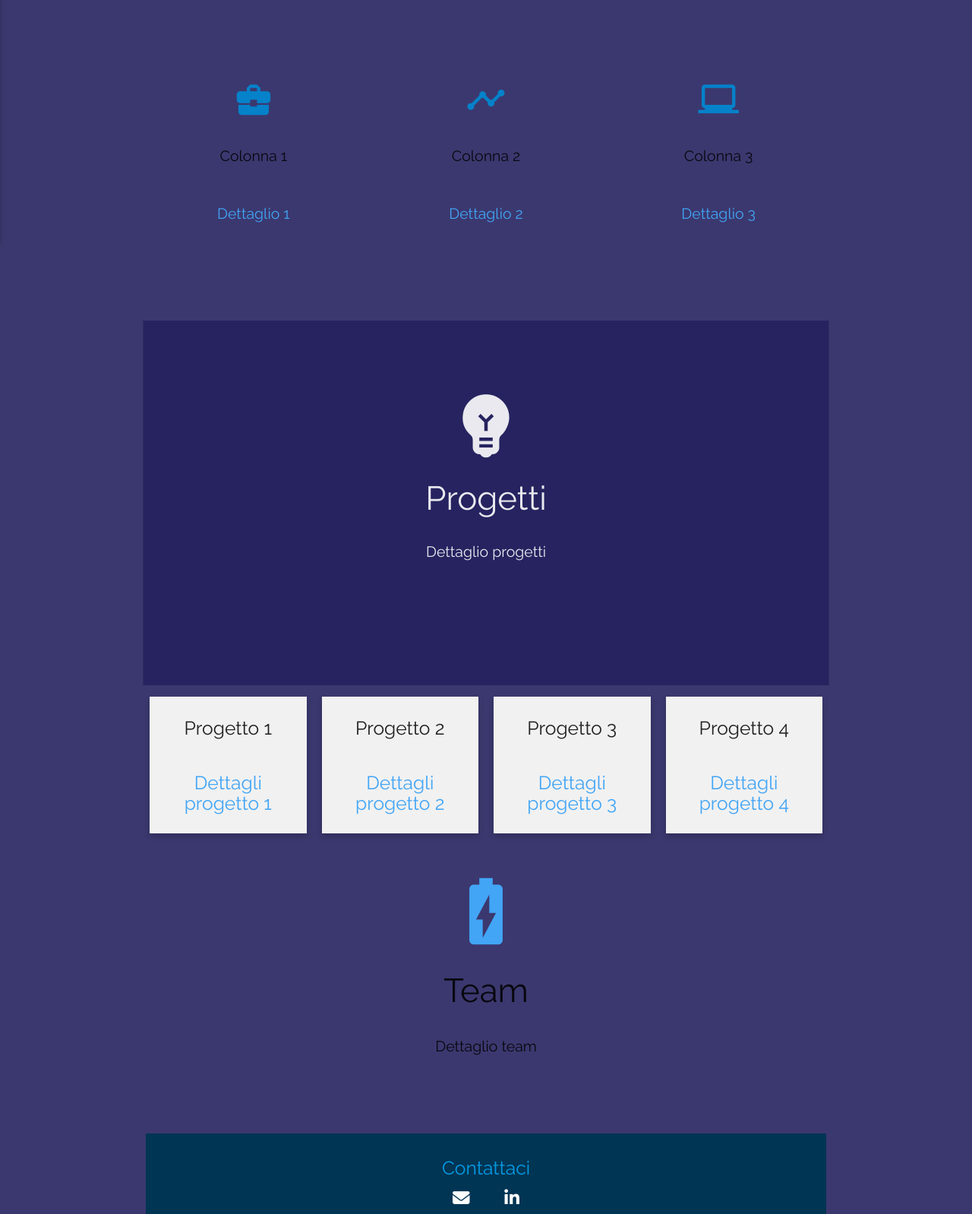
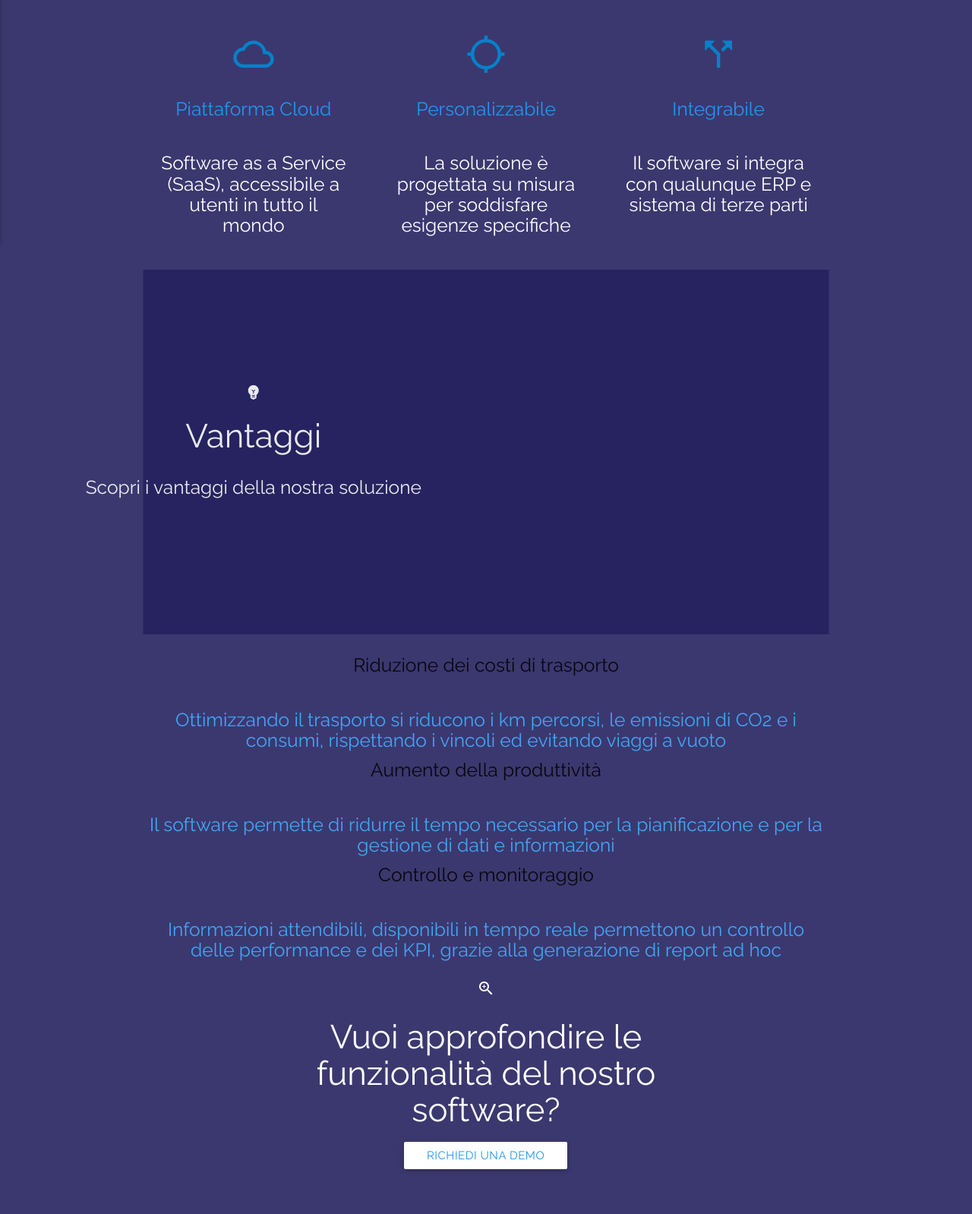
Before and after one commit to BitsbreezeTeam/website, a plain HTML site: page index.html in a window 1280 px wide. Shown: the part 541-2139 px from the top of the page at 76% size. Drawn offline with nearby package versions, Linux system fonts and the light colour scheme.

Commit message:
Update and rename index_OLD.html to index.html

```diff
--- a/index_OLD.html
+++ b/index.html
@@ -30,15 +30,15 @@
         <!-- aggiungo hamburger icon per versione mobile navbar -->
         <a href="#" data-activates="mobile-demo" class="button-collapse"><i class="material-icons">menu</i></a>
         <ul class="right hide-on-med-and-down">
-          <li><a href="#esperienza">Soluzioni</a></li>
-          <li><a href="#progetti">Demo</a></li>
+          <li><a href="#soluzioni">Soluzioni</a></li>
+          <li><a href="#vantaggi">Demo</a></li>
           <li><a href="#tempo_libero">Team</a></li>
         </ul>
         <!-- aggiungo menu mobile -->
         <ul class="side-nav" id="mobile-demo">
           <!-- copio i nostri 3 elementi -->
-          <li><a href="#esperienza">Soluzioni</a></li>
-          <li><a href="#progetti">Demo</a></li>
+          <li><a href="#soluzioni">Soluzioni</a></li>
+          <li><a href="#vantaggi">Demo</a></li>
           <li><a href="#tempo_libero">Team</a></li>
         </ul>
       </div>
@@ -49,53 +49,59 @@
     <div class="section-intro no-pad-bot">
       <div class="container">
         <br><br>
+        <br><br>
         <h1 class="header center white-text"></h1>
-<!--         <div class="row center"> -->
+        <h1 class="header center white-text"></h1>
+       <!-- <h1 class="header center white-text">Barca a vela - spinnaker - cambiare colore al logo</h1> -->
+         <div class="row center">
           <!-- aggiungo classe header-subtitle -->
- <!--          <h5 class="header-subtitle col s12 light">Brezza digitale</h5>
-        </div> -->
+          <br><br>
+          <br><br>
+          <br><br>
+          <h5 class="header-subtitle col s12 light">Soluzioni software per la pianificazione e l'ottimizzazione della logistica e dei trasporti</h5>
+        </div>
 <!--Bottone scopri chi siamo -->
-<!--         <div class="row center">
-          <a href="#esperienza" class="btn-large waves-effect waves-light blue lighten-1">Scopri chi siamo</a>
+          <div class="row center">
+          <a href="#soluzioni" class="btn-large waves-effect waves-light blue lighten-1">Scopri di più</a>
         </div>
-        <br><br>-->
+        <br><br>
       </div>
     </div>
-    <div class="parallax"><img src="logo_xl_dark.svg" alt="Logo" height="25" width="10"></div>
+    <div class="parallax"><img src="logo_xl_dark.svg" alt="Logo" height="20" width="10"></div>
   <!--   <div class="parallax"><img src="background1.jpg" alt="Background img 1"></div> -->
 
   </div>
 
 
-  <!-- Esperienza -->
-  <div id="esperienza" class="container">
+  <!-- Soluzioni -->
+  <div id="soluzioni" class="container">
     <div class="section">
-      <div class="col-esperienza">
+      <div class="col-soluzioni">
         <!--   Icon Section   -->
         <div class="row">
           <div class="col s12 m4">
             <div class="icon-block">
-              <h2 class="center text-lighten-1"><i class="material-icons">business_center</i></h2>
-              <h5 class="center">Colonna 1</h5>
+              <h2 class="center text-lighten-1"><i class="material-icons">cloud_queue</i></h2>
+              <h5 class="center blue-text text-blue">Piattaforma Cloud</h5>
               <br>
-              <h5 class="center blue-text text-lighten-1 light">Dettaglio 1</h5>
+              <h5 class="center white-text text-lighten-1 light">Software as a Service (SaaS), accessibile a utenti in tutto il mondo</h5>
             </div>
           </div>
           <div class="col s12 m4">
             <div class="icon-block">
-              <h2 class="center text-lighten-1"><i class="material-icons">timeline</i></h2>
-              <h5 class="center">Colonna 2</h5>
+              <h2 class="center text-lighten-1"><i class="material-icons">location_searching</i></h2>
+              <h5 class="center blue-text text-blue">Personalizzabile</h5>
               <br>
-              <h5 class="center blue-text text-lighten-1 light">Dettaglio 2 </h5>
+              <h5 class="center white-text text-lighten-1 light">La soluzione è progettata su misura per soddisfare esigenze specifiche </h5>
             </div>
           </div>
 
           <div class="col s12 m4">
             <div class="icon-block">
-              <h2 class="center text-lighten-1"><i class="material-icons">laptop_windows</i></h2>
-              <h5 class="center">Colonna 3</h5>
+              <h2 class="center text-lighten-1"><i class="material-icons">call_split</i></h2>
+              <h5 class="center blue-text text-blue">Integrabile</h5>
               <br>
-              <h5 class="center blue-text text-lighten-1 light">Dettaglio 3</h5>
+              <h5 class="center white-text text-lighten-1 light">Il software si integra con qualunque ERP e sistema di terze parti</h5>
             </div>
           </div>
         </div>
@@ -104,17 +110,17 @@
   </div>
 
 
-  <!-- Progetti -->
-  <div id="progetti" class="parallax-container valign-wrapper">
-    <div class="section-progetti no-pad-bot">
+  <!-- Vantaggi -->
+  <div id="vantaggi" class="parallax-container valign-wrapper">
+    <div class="section-vantaggi no-pad-bot">
       <div class="container">
         <div class="row center">
           <!-- aggiungo un'icona rappresentativa -->
-          <i class="material-icons progetti-icon">emoji_objects</i>
+          <i class="material-icons vantaggi-icon">emoji_objects</i>
           <!-- modifico h5 in h3 per il titolo sezione -->
-          <h3 class="col s12 light">Progetti</h3>
-          <!-- aggiungo un sottotitolo e la class progetti-subtitle -->
-          <h5 class="col s12 progetti-subtitle">Dettaglio progetti</h5>
+          <h3 class="col s12 light">Vantaggi</h3>
+          <!-- aggiungo un sottotitolo e la class vantaggi-subtitle -->
+          <h5 class="col s12 vantaggi-subtitle">Scopri i vantaggi della nostra soluzione</h5>
           <!-- Aggiungo l'input form con il bottone di submit per invio mail
           <div class="row">
             <div class="input-field col s12 l6 offset-l3">-->
@@ -140,50 +146,59 @@
     <div class="parallax"><img src="background2.png"></div>
   </div>
 
-  <!-- Descr_prog-->
-  <div id="descr_prog" class="container">
+  <!-- Descr_vant-->
+  <div id="descr_vant" class="container">
     <div class="section">
-      <div class="row-descr_prog">
-        <div class="column-descr_prog">
-          <div class="card-descr_prog">
-          <h5 class="center">Progetto 1</h5>
+      <div class="row-descr_vant">
+        <div class="column-descr_vant">
+          <div class="card-descr_vant">
+          <h5 class="center">Riduzione dei costi di trasporto</h5>
           <br>
-          <h5 class="center blue-text text-lighten-1 light">Dettagli progetto 1</h5>
+          <h5 class="center blue-text text-lighten-1 light">Ottimizzando il trasporto si riducono i km percorsi, le emissioni di CO2 e i consumi, rispettando i vincoli ed evitando viaggi a vuoto</h5>
           </div>
         </div>
-        <div class="column-descr_prog">
-          <div class="card-descr_prog">
-          <h5 class="center">Progetto 2</h5>
+        <div class="column-descr_vant">
+          <div class="card-descr_vant">
+          <h5 class="center">Aumento della produttività</h5>
           <br>
-          <h5 class="center blue-text text-lighten-1 light">Dettagli progetto 2</h5>
+          <h5 class="center blue-text text-lighten-1 light">Il software permette di ridurre il tempo necessario per la pianificazione e per la gestione di dati e informazioni</h5>
           </div>
         </div>
-        <div class="column-descr_prog">
-          <div class="card-descr_prog">
-          <h5 class="center">Progetto 3</h5>
+        <div class="column-descr_vant">
+          <div class="card-descr_vant">
+          <h5 class="center">Controllo e monitoraggio</h5>
           <br>
-          <h5 class="center blue-text text-lighten-1 light">Dettagli progetto 3</h5>
+          <h5 class="center blue-text text-lighten-1 light">Informazioni attendibili, disponibili in tempo reale permettono un controllo delle performance e dei KPI, grazie alla generazione di report ad hoc </h5>
           </div>
         </div>
-         <div class="column-descr_prog">
-          <div class="card-descr_prog">
+         <!-- <div class="column-descr_vant">
+          <div class="card-descr_vant">
           <h5 class="center">Progetto 4</h5>
           <br>
           <h5 class="center blue-text text-lighten-1 light">Dettagli progetto 4</h5>
-          </div>
+          </div> -->
         </div>
 
-<!--Sezione Tempo libero-->
-  <div id="tempo_libero" class="container">
+<!--Sezione Demo-->
+  <div id="demo" class="container">
     <div class="section">
       <div class="row">
         <div class="col s12 center">
           <!-- aggiungo un'icona rappresentativa -->
-          <i class="material-icons tempo_libero-icon blue-text text-lighten-1">battery_charging_full</i>
+          <i class="material-icons demo-icon white-text text-lighten-1">zoom_in</i>
           <!-- modifico h5 in h3 per il titolo sezione -->
-          <h3>Team</h3>
-          <!-- aggiungo un sottotitolo e la class tempo_libero-subtitle -->
-          <h5 class="col s12 tempo_libero-subtitle">Dettaglio team</h5>
+          <h3 class="col s12 white-text light">Vuoi approfondire le funzionalità del nostro software?</h3>
+          <!-- aggiungo un sottotitolo e la class demo-subtitle -->
+          <!--<h5 class="col s12 demo-subtitle">Scrivici per richiedere una demo</h5>-->
+        <div class="row">
+          <div class=input-field col s12 16 offset-13"></div>
+        <!--da aggiungere codice mailchimp-->
+        <!--aggiungere bottome di submit-->
+        <button class="btn btn-registrazione waves-effect waves-light blue-text white lighten-1" type="submit" name="action">Richiedi una demo</button>
+        </div>
+
+        </div>
+
         </div>
       </div>
     </div>
@@ -289,7 +304,7 @@
     </div>
     <div class="footer-copyright">
       <div class="container">
-      2021, &copy; <a class="brown-text text-lighten-3" href="http://bitsbreeze.com" target="_blank">Bitsbreeze</b></a>
+      2021, &copy; <a class="grey-text text-lighten-3" href="http://bitsbreeze.com" target="_blank">Bitsbreeze</b></a>
       </div>
 
     </div>
```
